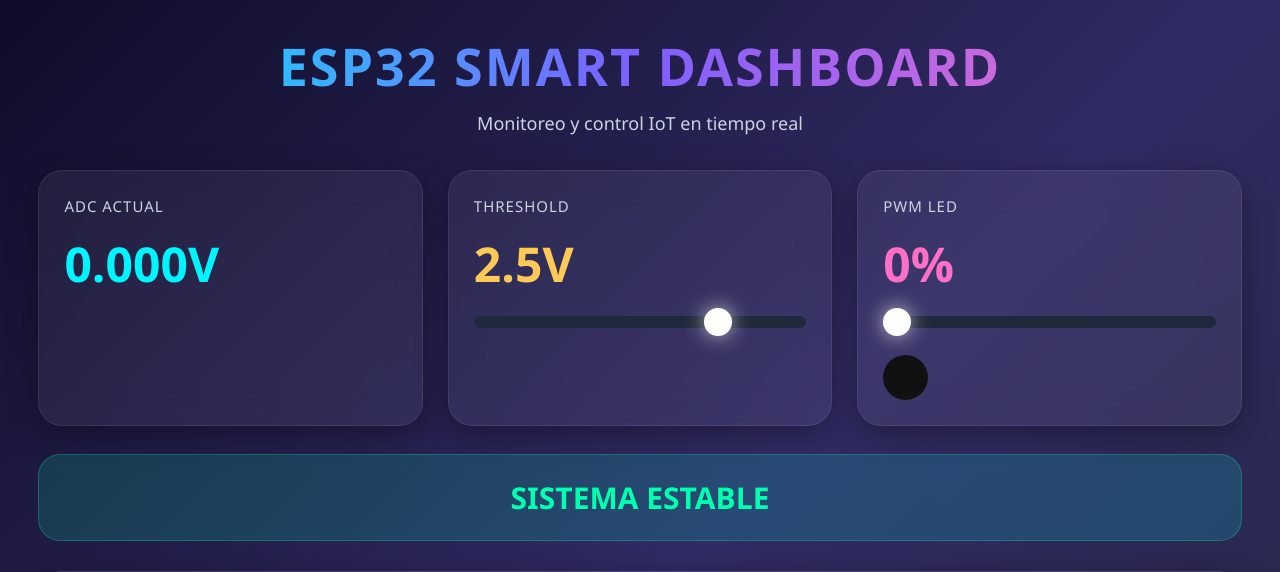
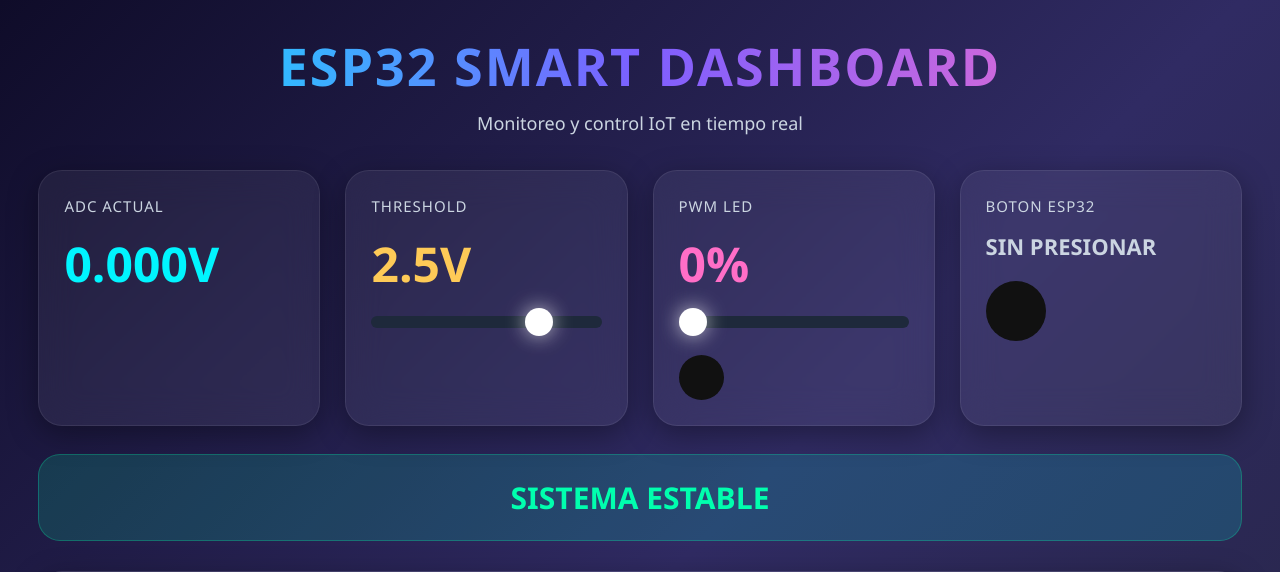
Before and after one commit to Sajir158/directorio, a Flask app: page / in a window 1280 px wide. Shown: the top 572 px of the page. Run offline with Flask 3, Linux system fonts and the light colour scheme; data that the repository does not hold is empty.

Commit message:
Update index.html

```diff
--- a/templates/index.html
+++ b/templates/index.html
@@ -20,7 +20,7 @@
 
 body{
 
-    font-family: 'Segoe UI', sans-serif;
+    font-family:'Segoe UI',sans-serif;
 
     background:
     linear-gradient(135deg,#0f0c29,#302b63,#24243e);
@@ -56,7 +56,8 @@ body{
 
     letter-spacing:2px;
 
-    background:linear-gradient(90deg,#00f5ff,#7d5fff,#ff6ec7);
+    background:
+    linear-gradient(90deg,#00f5ff,#7d5fff,#ff6ec7);
 
     -webkit-background-clip:text;
 
@@ -191,6 +192,34 @@ body{
     transition:0.2s;
 }
 
+#led_boton{
+
+    width:60px;
+
+    height:60px;
+
+    border-radius:50%;
+
+    margin-top:20px;
+
+    background:#111;
+
+    transition:0.08s;
+
+    box-shadow:0 0 0px transparent;
+}
+
+#estado_boton{
+
+    margin-top:15px;
+
+    font-size:22px;
+
+    font-weight:bold;
+
+    color:#cbd5e1;
+}
+
 .alerta{
 
     margin-top:28px;
@@ -211,7 +240,8 @@ body{
 .normal{
 
     background:
-    linear-gradient(90deg,
+    linear-gradient(
+    90deg,
     rgba(0,255,170,0.15),
     rgba(0,255,255,0.15));
 
@@ -223,7 +253,8 @@ body{
 .peligro{
 
     background:
-    linear-gradient(90deg,
+    linear-gradient(
+    90deg,
     rgba(255,0,102,0.18),
     rgba(255,94,98,0.18));
 
@@ -291,7 +322,6 @@ canvas{
     <div class="grid">
 
         <!-- ADC -->
-
         <div class="card">
 
             <div class="label">
@@ -305,7 +335,6 @@ canvas{
         </div>
 
         <!-- THRESHOLD -->
-
         <div class="card">
 
             <div class="label">
@@ -328,7 +357,6 @@ canvas{
         </div>
 
         <!-- PWM -->
-
         <div class="card">
 
             <div class="label">
@@ -352,10 +380,24 @@ canvas{
 
         </div>
 
+        <!-- BOTON -->
+        <div class="card">
+
+            <div class="label">
+                BOTON ESP32
+            </div>
+
+            <div id="estado_boton">
+                SIN PRESIONAR
+            </div>
+
+            <div id="led_boton"></div>
+
+        </div>
+
     </div>
 
     <!-- ALERTA -->
-
     <div id="alerta" class="alerta normal">
 
         SISTEMA ESTABLE
@@ -363,7 +405,6 @@ canvas{
     </div>
 
     <!-- GRAFICA -->
-
     <div class="card chart-card">
 
         <canvas id="grafica"></canvas>
@@ -400,7 +441,8 @@ const chart = new Chart(ctx, {
 
                 borderColor:"#00f5ff",
 
-                backgroundColor:"rgba(0,245,255,0.15)",
+                backgroundColor:
+                "rgba(0,245,255,0.15)",
 
                 borderWidth:4,
 
@@ -441,6 +483,7 @@ const chart = new Chart(ctx, {
 
                 labels:{
                     color:"white",
+
                     font:{
                         size:16
                     }
@@ -457,21 +500,24 @@ const chart = new Chart(ctx, {
                 },
 
                 grid:{
-                    color:"rgba(255,255,255,0.05)"
+                    color:
+                    "rgba(255,255,255,0.05)"
                 }
             },
 
             y:{
 
                 min:0,
-                max:5,
+
+                max:3.3,
 
                 ticks:{
                     color:"#cbd5e1"
                 },
 
                 grid:{
-                    color:"rgba(255,255,255,0.05)"
+                    color:
+                    "rgba(255,255,255,0.05)"
                 }
             }
         }
@@ -536,7 +582,8 @@ function actualizarDashboard(){
 
     .then(data=>{
 
-        chart.data.labels = data.time;
+        chart.data.labels =
+        data.time;
 
         chart.data.datasets[0].data =
         data.adc1;
@@ -557,6 +604,9 @@ function actualizarDashboard(){
         const threshold =
         Number(data.threshold[n-1]);
 
+        const boton =
+        Number(data.boton[n-1]);
+
         document.getElementById("adc_value")
         .innerText =
         adc.toFixed(3) + "V";
@@ -567,7 +617,7 @@ function actualizarDashboard(){
         if(adc > threshold){
 
             alerta.innerText =
-            "⚠ ADC SUPERA EL THRESHOLD";
+            "ADC SUPERA EL THRESHOLD";
 
             alerta.className =
             "alerta peligro";
@@ -580,6 +630,35 @@ function actualizarDashboard(){
             alerta.className =
             "alerta normal";
         }
+
+        const ledBoton =
+        document.getElementById("led_boton");
+
+        const estadoBoton =
+        document.getElementById("estado_boton");
+
+        if(boton == 1){
+
+            ledBoton.style.background =
+            "#00ff88";
+
+            ledBoton.style.boxShadow =
+            "0 0 40px #00ff88";
+
+            estadoBoton.innerText =
+            "PRESIONADO";
+
+        }else{
+
+            ledBoton.style.background =
+            "#111";
+
+            ledBoton.style.boxShadow =
+            "0 0 0px transparent";
+
+            estadoBoton.innerText =
+            "SIN PRESIONAR";
+        }
     })
 
     .catch(err=>{
@@ -589,7 +668,7 @@ function actualizarDashboard(){
     });
 }
 
-setInterval(actualizarDashboard,1000);
+setInterval(actualizarDashboard,200);
 
 actualizarDashboard();
 
```
